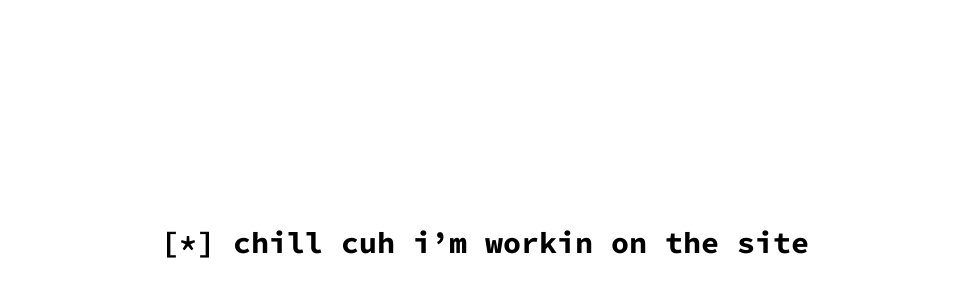
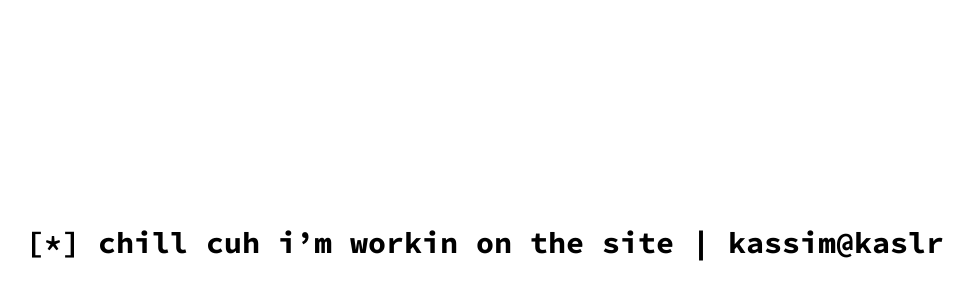
Before and after one commit to 8bitprimate/8bitprimate.github.io, a plain HTML site: page index.html in a window 1280 px wide. Shown: the part 166-466 px from the top of the page, without its empty margins (155-1129 px from the left). Drawn offline with Linux system fonts and the light colour scheme.

Commit message:
Update index.html

```diff
--- a/index.html
+++ b/index.html
@@ -5,6 +5,6 @@
     <link rel="stylesheet" type="text/css" href="styles.css">
   </head>
   <body>
-    <h1>[*] chill cuh i’m workin on the site</h1>
+    <h1>[*] chill cuh i’m workin on the site | kassim@kaslr</h1>
   </body>
 </html>
```
